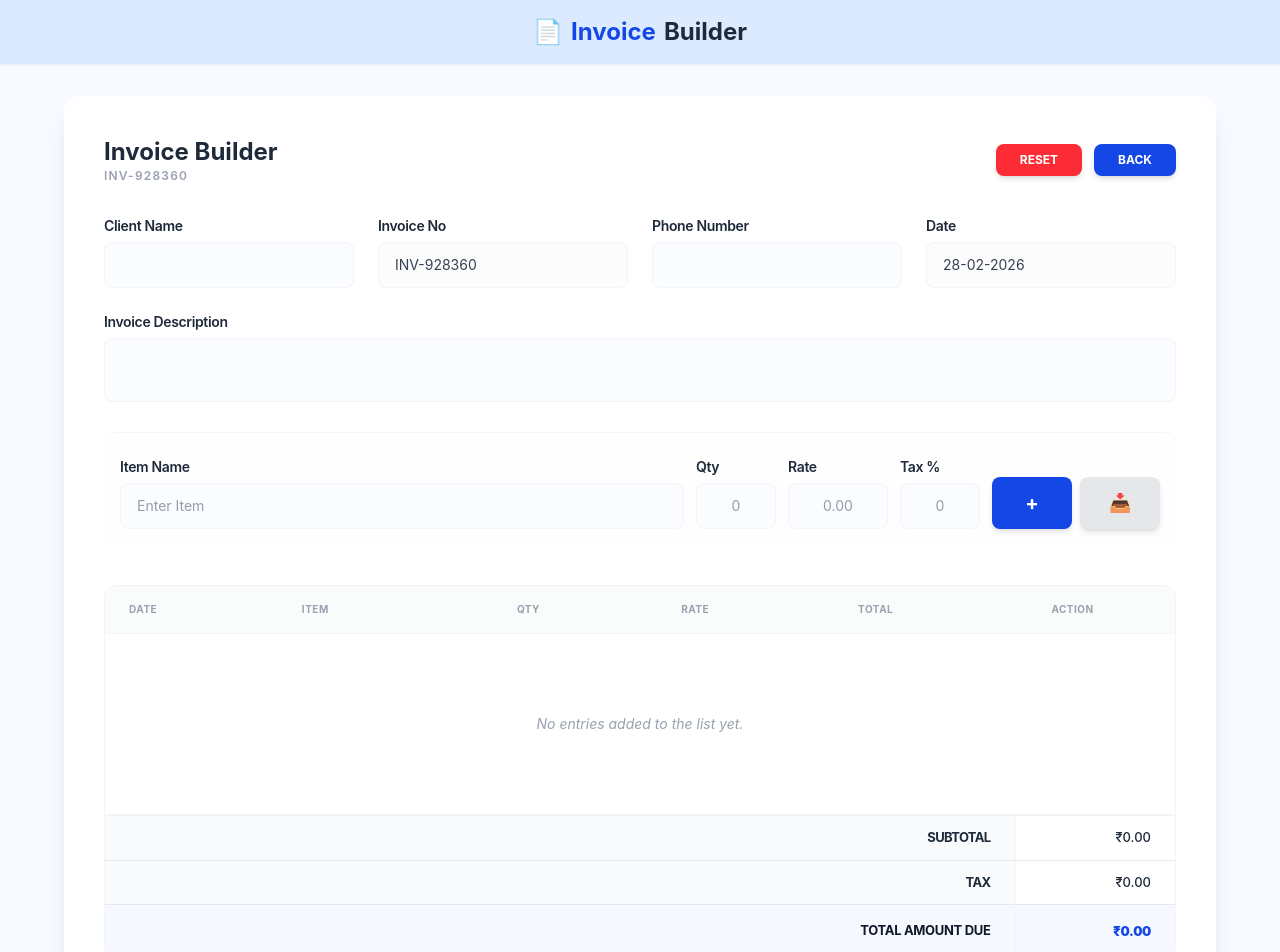
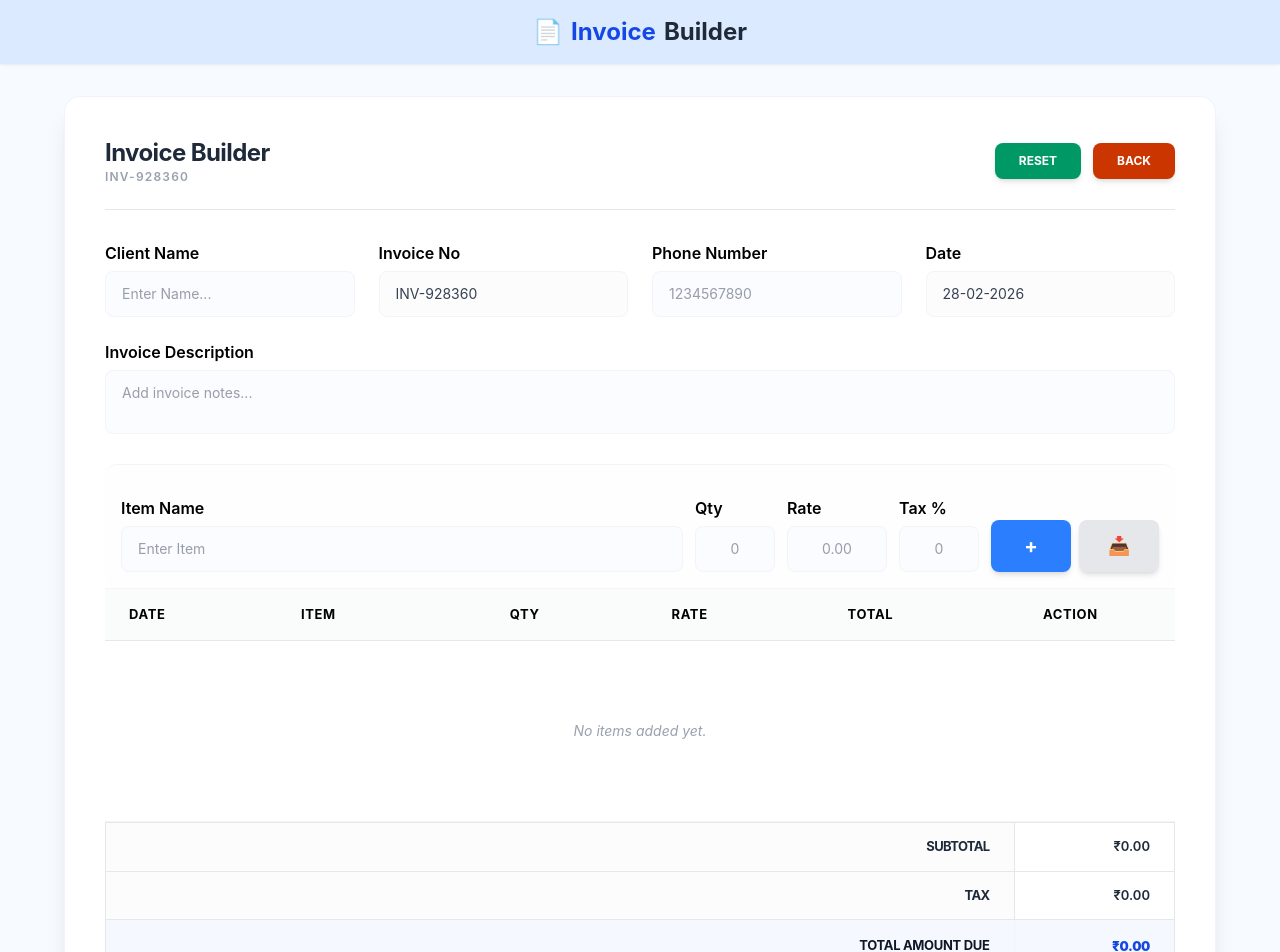
Before and after one commit to subathra2000mdu/invoice-builder, a React (Vite) app: page /add in a window 1280 px wide. Shown: the top 952 px of the page. Built offline with nearby package versions, Linux system fonts and the light colour scheme.

Commit message:
Design changes

```diff
--- a/src/pages/Add.tsx
+++ b/src/pages/Add.tsx
@@ -41,6 +41,7 @@ const Add: React.FC = () => {
         });
         setSubmittedData([]);
         setEditingId(null);
+        setError(null);
     };
 
     useEffect(() => { generateNewInvoice(); }, []);
@@ -127,6 +128,13 @@ const Add: React.FC = () => {
         if (id === 'phoneNumber') {
             if (value !== '' && !/^\d+$/.test(value)) return;
             if (value.length > 10) return;
+
+            // Validation Logic: Show error if not exactly 10 digits
+            if (value.length > 0 && value.length < 10) {
+                setError("Phone number must be exactly 10 digits");
+            } else {
+                setError(null);
+            }
         }
         setFormData(prev => ({ ...prev, [id]: value }));
     };
@@ -139,6 +147,13 @@ const Add: React.FC = () => {
 
     const handleAction = (e: FormEvent) => {
         e.preventDefault();
+
+        // Submission Guard: Check phone length
+        if (formData.phoneNumber.length !== 10) {
+            setError("Phone number must be exactly 10 digits");
+            return;
+        }
+
         const qty = Number(formData.quantity) || 0;
         const rate = Number(formData.rate) || 0;
         const taxVal = (qty * rate * Number(formData.taxPercent || 0)) / 100;
@@ -153,62 +168,87 @@ const Add: React.FC = () => {
         setFormData(prev => ({ ...prev, item: '', quantity: '', rate: '', taxPercent: '' }));
     };
 
-    const labelStyle = "text-sm font-semibold text-gray-800 mb-1.5 block tracking-tight";
+    const labelStyle = "text-sm font-semibold text-black-800 mb-1.5 block  text-[16px]";
     const inputClass = "w-full bg-blue-50/30 border border-gray-100 rounded-lg px-4 py-3 outline-none text-gray-700 text-sm focus:ring-2 focus:ring-blue-700/10 transition";
+
 
     return (
         <div className="min-h-screen bg-blue-50/50 font-sans py-8 px-4 sm:px-6">
-            <div ref={invoiceRef} className="max-w-6xl mx-auto bg-white rounded-2xl shadow-xl p-6 sm:p-10">
+            <div ref={invoiceRef} className="max-w-6xl mx-auto bg-white rounded-2xl shadow-xl border border-blue-100/50 p-6 sm:p-10">
 
-                <div className="flex flex-col sm:flex-row items-start sm:items-center justify-between gap-4 mb-8">
+                <div className="flex flex-col sm:flex-row items-start sm:items-center justify-between gap-4 mb-6">
                     <div>
-                        <h2 className="text-2xl font-bold text-gray-800">Invoice Builder</h2>
+                        <h2 className="text-2xl font-bold text-gray-800 tracking-tight">Invoice Builder</h2>
                         <p className="text-gray-400 text-xs font-semibold uppercase tracking-widest">{formData.invoiceNumber}</p>
                     </div>
                     <div className="flex gap-3 action-hide w-full sm:w-auto">
-                        <button onClick={handleReset} className="flex-1 sm:flex-none bg-red-500 hover:bg-red-600 text-white px-6 py-2 rounded-lg font-bold text-xs uppercase transition shadow-md">Reset</button>
-                        <button onClick={() => window.history.back()} className="flex-1 sm:flex-none bg-blue-700 hover:bg-blue-800 text-white px-6 py-2 rounded-lg font-bold text-xs uppercase transition shadow-md">Back</button>
+                        <button
+  onClick={handleReset}
+  className="flex-1 sm:flex-none bg-emerald-600 hover:bg-emerald-700 text-white px-6 py-2.5 rounded-lg font-bold text-xs uppercase transition shadow-md active:scale-95"
+>
+  Reset
+</button>
+<button onClick={() => window.history.back()} className="flex-1 sm:flex-none bg-orange-700 hover:bg-orange-800 text-white px-6 py-2.5 rounded-lg font-bold text-xs uppercase transition shadow-md active:scale-95">Back</button>
                     </div>
                 </div>
 
+                <hr className="border-t border-gray-200 mb-8" />
+
                 <form onSubmit={handleAction} className="space-y-6">
                     <div className="grid grid-cols-1 sm:grid-cols-2 lg:grid-cols-4 gap-6">
-                        <div><label className={labelStyle}>Client Name</label><input id="name" value={formData.name} onChange={handleChange} className={inputClass} required /></div>
+                        <div><label className={labelStyle}>Client Name</label><input id="name" value={formData.name} onChange={handleChange} className={inputClass} required placeholder='Enter Name...' /></div>
                         <div><label className={labelStyle}>Invoice No</label><input value={formData.invoiceNumber} readOnly className={`${inputClass} bg-gray-50/50 text-gray-400 cursor-not-allowed`} /></div>
-                        <div><label className={labelStyle}>Phone Number</label><input id="phoneNumber" value={formData.phoneNumber} onChange={handleChange} className={inputClass} required /></div>
+
+                        {/* Phone Number Field with Error Message */}
+                        <div>
+                            <label className={labelStyle}>Phone Number</label>
+                            <input
+                                id="phoneNumber"
+                                value={formData.phoneNumber}
+                                onChange={handleChange}
+                                className={`${inputClass} ${error ? 'border-red-500 focus:ring-red-500/10' : 'focus:ring-blue-700/10'}`}
+                                placeholder="1234567890"
+                                required
+                            />
+                            {error && <p className="text-[11px] text-red-500 mt-1 font-medium">{error}</p>}
+                        </div>
+
                         <div><label className={labelStyle}>Date</label><input value={todayDate} readOnly className={`${inputClass} bg-gray-50/50 text-gray-400 cursor-not-allowed`} /></div>
                     </div>
 
                     <div>
                         <label className={labelStyle}>Invoice Description</label>
-                        <textarea id="description" value={formData.description} onChange={handleChange} className={`${inputClass} h-16 resize-none`} />
+                        <textarea id="description" value={formData.description} onChange={handleChange} className={`${inputClass} h-16 resize-none`} placeholder="Add invoice notes..." />
                     </div>
 
-                    <div className="flex flex-wrap lg:flex-nowrap items-end gap-3 pt-6 border-t border-gray-100 action-hide bg-blue-50/10 p-4 rounded-xl">
+                    <div className="flex flex-wrap lg:flex-nowrap items-end gap-3 pt-8 border-t border-gray-100 action-hide bg-blue-50/10 p-4 rounded-xl">
                         <div className="w-full lg:flex-1"><label className={labelStyle}>Item Name</label><input id="item" placeholder="Enter Item" value={formData.item} onChange={handleChange} className={inputClass} /></div>
                         <div className="w-[80px]"><label className={labelStyle}>Qty</label><input id="quantity" placeholder="0" value={formData.quantity} onChange={handleChange} className={`${inputClass} text-center`} /></div>
                         <div className="w-[100px]"><label className={labelStyle}>Rate</label><input id="rate" placeholder="0.00" value={formData.rate} onChange={handleChange} className={`${inputClass} text-center`} /></div>
                         <div className="w-[80px]"><label className={labelStyle}>Tax %</label><input id="taxPercent" placeholder="0" value={formData.taxPercent} onChange={handleChange} className={`${inputClass} text-center`} /></div>
                         <div className="flex gap-2">
-                            <button type="submit" className={`w-20 py-3 rounded-lg shadow-md font-bold text-xl text-white transition-all active:scale-95 ${editingId ? 'bg-green-600' : 'bg-blue-700'}`}>
+                            <button type="submit" className={`w-20 py-3 rounded-lg shadow-md font-bold text-xl text-white transition-all active:scale-95 ${editingId ? 'bg-green-600' : 'bg-blue-500 hover:bg-blue-500'}`}>
                                 {editingId ? '✓' : '+'}
                             </button>
                             <button
                                 type="button"
                                 onClick={handleDownloadPDF}
                                 disabled={submittedData.length === 0 || isGenerating}
-                                className={`w-20 py-3 rounded-lg shadow-md flex justify-center items-center text-lg transition-all ${submittedData.length === 0 ? 'bg-gray-200 text-gray-400 cursor-not-allowed' : 'bg-gray-800 text-white hover:bg-black active:scale-95'}`}
-                            >
+                                className={`w-20 py-3 rounded-lg shadow-md flex justify-center items-center text-lg transition-all ${
+  submittedData.length === 0
+    ? 'bg-gray-200 text-gray-400 cursor-not-allowed'
+    : 'bg-zinc-400 text-white hover:bg-zinc-400 active:scale-95'
+}`}>
                                 📥
                             </button>
                         </div>
                     </div>
                 </form>
 
-                <div className="mt-10 overflow-hidden border border-gray-100 rounded-t-xl">
-                    <table className="w-full text-left border-collapse">
-                        <thead className="bg-gray-50/80 border-b border-gray-100">
-                            <tr className="text-gray-400 text-[10px] font-bold uppercase tracking-wider">
+                <div className="w-full overflow-x-auto border-t border-b border-gray-100">
+    <table className="w-full text-left border-collapse min-w-[600px]">
+                        <thead className="bg-gray-50/80 border-b border-gray-200">
+                            <tr className=" text-[13px] font-bold uppercase tracking-wider">
                                 <th className="px-6 py-4">Date</th>
                                 <th className="px-6 py-4">Item</th>
                                 <th className="px-6 py-4 text-center">Qty</th>
@@ -217,20 +257,20 @@ const Add: React.FC = () => {
                                 <th className="px-6 py-4 text-center action-hide">Action</th>
                             </tr>
                         </thead>
-                        <tbody className="divide-y divide-gray-50 text-gray-700 text-sm">
+                        <tbody className="divide-y divide-gray-100 text-gray-700 text-sm font-medium">
                             {submittedData.length === 0 ? (
-                                <tr><td colSpan={6} className="py-20 text-center text-gray-400 italic">No entries added to the list yet.</td></tr>
+                                <tr><td colSpan={6} className="py-20 text-center text-gray-400 italic font-normal">No items added yet.</td></tr>
                             ) : (
                                 submittedData.map((row) => (
                                     <tr key={row.id}>
                                         <td className="px-6 py-4 text-gray-400">{row.date}</td>
-                                        <td className="px-6 py-4 font-bold text-gray-800 uppercase">{row.item}</td>
+                                        <td className="px-6 py-4 tracking-tight">{row.item}</td>
                                         <td className="px-6 py-4 text-center">{row.quantity}</td>
                                         <td className="px-6 py-4 text-center">₹{row.rate.toFixed(2)}</td>
                                         <td className="px-6 py-4 text-center font-bold text-blue-700">₹{row.total.toFixed(2)}</td>
                                         <td className="px-6 py-4 text-center action-hide space-x-4">
-                                            <button onClick={() => handleEdit(row)} className="text-blue-500 text-lg">✎</button>
-                                            <button onClick={() => setSubmittedData(prev => prev.filter(i => i.id !== row.id))} className="text-red-500 text-lg">🗑️</button>
+                                            <button onClick={() => handleEdit(row)} className="text-red-500 text-lg transition-transform active:scale-75">✎</button>
+                                            <button onClick={() => setSubmittedData(prev => prev.filter(i => i.id !== row.id))} className="text-red-500 text-lg transition-transform active:scale-75">🗑️</button>
                                         </td>
                                     </tr>
                                 ))
@@ -239,16 +279,16 @@ const Add: React.FC = () => {
                     </table>
                 </div>
 
-                <div className="border-x border-b border-gray-100 rounded-b-xl overflow-hidden mb-10">
+                <div className="border-x border-b border-gray-200 rounded-b-xl overflow-hidden mb-10">
                     <table className="w-full border-collapse">
                         <tbody>
-                            <tr className="border-t border-gray-100">
-                                <td className="px-6 py-3 text-right font-bold text-[13px] text-gray-800 bg-gray-50 uppercase tracking-tighter">Subtotal</td>
-                                <td className="w-40 px-6 py-3 text-right font-medium text-[13px] text-gray-800 border-l border-gray-100">₹{subtotal.toFixed(2)}</td>
+                            <tr className="border-t border-gray-200">
+                                <td className="px-6 py-3.5 text-right font-bold text-[13px] text-gray-800 bg-gray-50/50 uppercase tracking-tighter">Subtotal</td>
+                                <td className="w-40 px-6 py-3.5 text-right font-semibold text-[13px] text-gray-800 border-l border-gray-200 bg-white">₹{subtotal.toFixed(2)}</td>
                             </tr>
                             <tr className="border-t border-gray-200">
-                                <td className="px-6 py-3 text-right font-bold text-[13px] text-gray-800 bg-gray-50 uppercase tracking-tighter">Tax</td>
-                                <td className="w-40 px-6 py-3 text-right font-medium text-[13px] text-gray-800 border-l border-gray-100">₹{totalTax.toFixed(2)}</td>
+                                <td className="px-6 py-3.5 text-right font-bold text-[13px] text-gray-800 bg-gray-50/50 uppercase tracking-tighter">Tax</td>
+                                <td className="w-40 px-6 py-3.5 text-right font-semibold text-[13px] text-gray-800 border-l border-gray-200 bg-white">₹{totalTax.toFixed(2)}</td>
                             </tr>
                             <tr className="bg-blue-50/60 border-t border-gray-200">
                                 <td className="px-6 py-4 text-right font-bold text-[13px] text-gray-900 uppercase tracking-tight">Total Amount Due</td>
```
